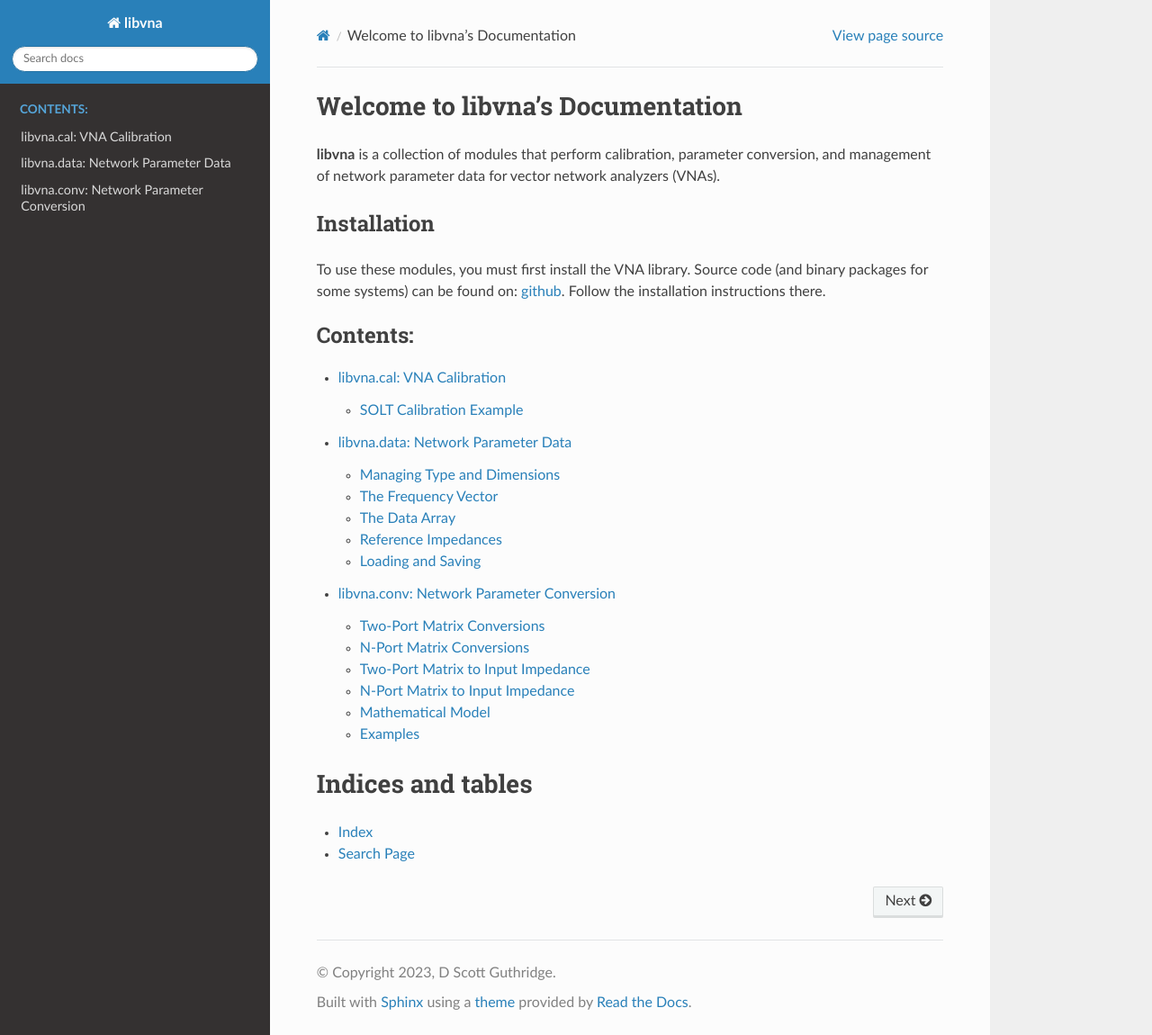
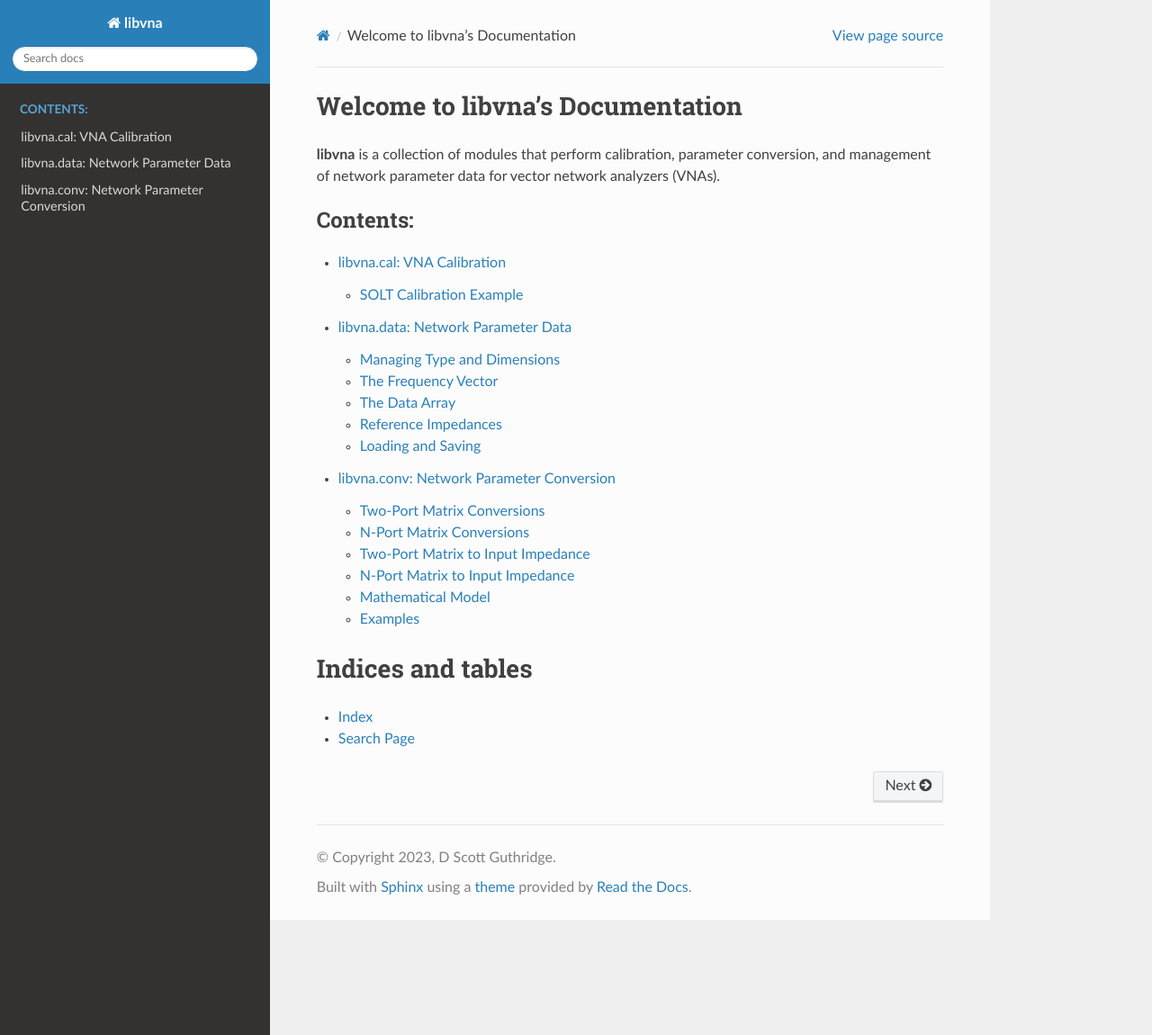
Before and after one commit to scott-guthridge/pylibvna, a Sphinx documentation site: the page built from docs/source/index.rst, in a window 1280 px wide and 1150 px high. Shown: the whole window at 90% size. Built offline with Sphinx 7.4.7 and the Read the Docs theme 2.0.0, drawn with Linux system fonts in a browser that asks for light colours.

Commit message:
Remove comments about having to first install libvna to use
The generated wheels contain the necessary shared libraries.

```diff
--- a/docs/source/index.rst
+++ b/docs/source/index.rst
@@ -8,13 +8,6 @@ Welcome to libvna's Documentation
 **libvna** is a collection of modules that perform calibration, parameter
 conversion, and management of network parameter data for vector network
 analyzers (VNAs).
-
-Installation
-------------
-To use these modules, you must first install the VNA library.  Source
-code (and binary packages for some systems) can be found on: `github
-<https://github.com/scott-guthridge/libvna>`_.  Follow the installation
-instructions there.
 
 .. toctree::
    :maxdepth: 2
```
Also changed, not shown: 1 other file.
